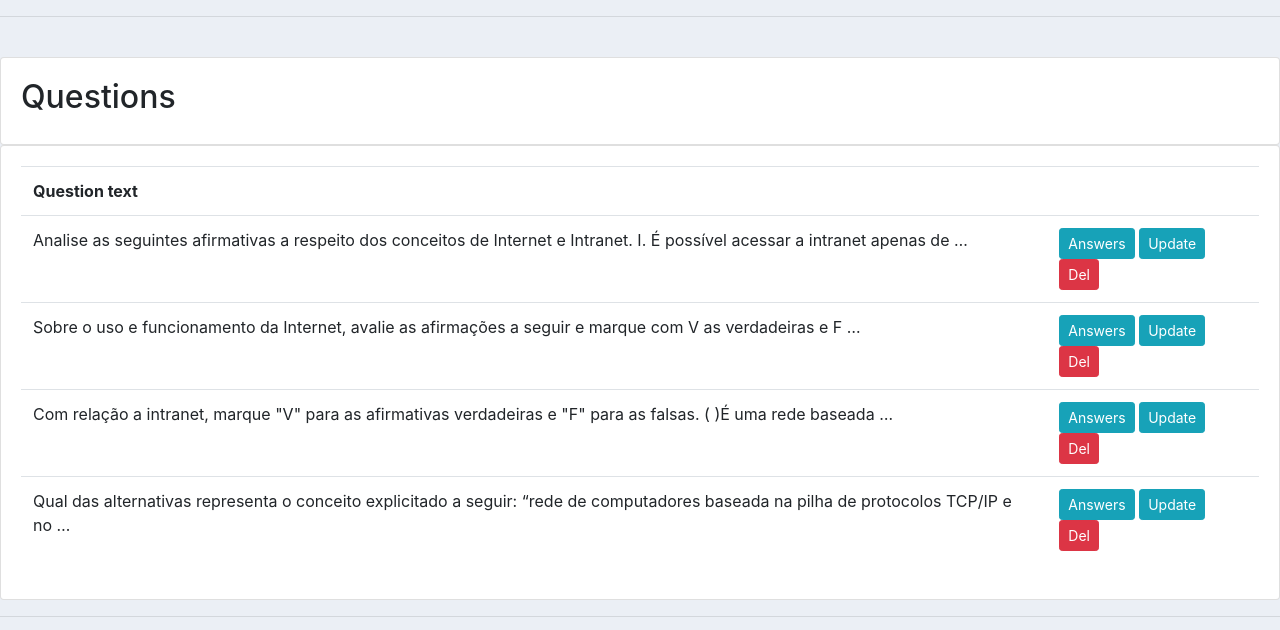
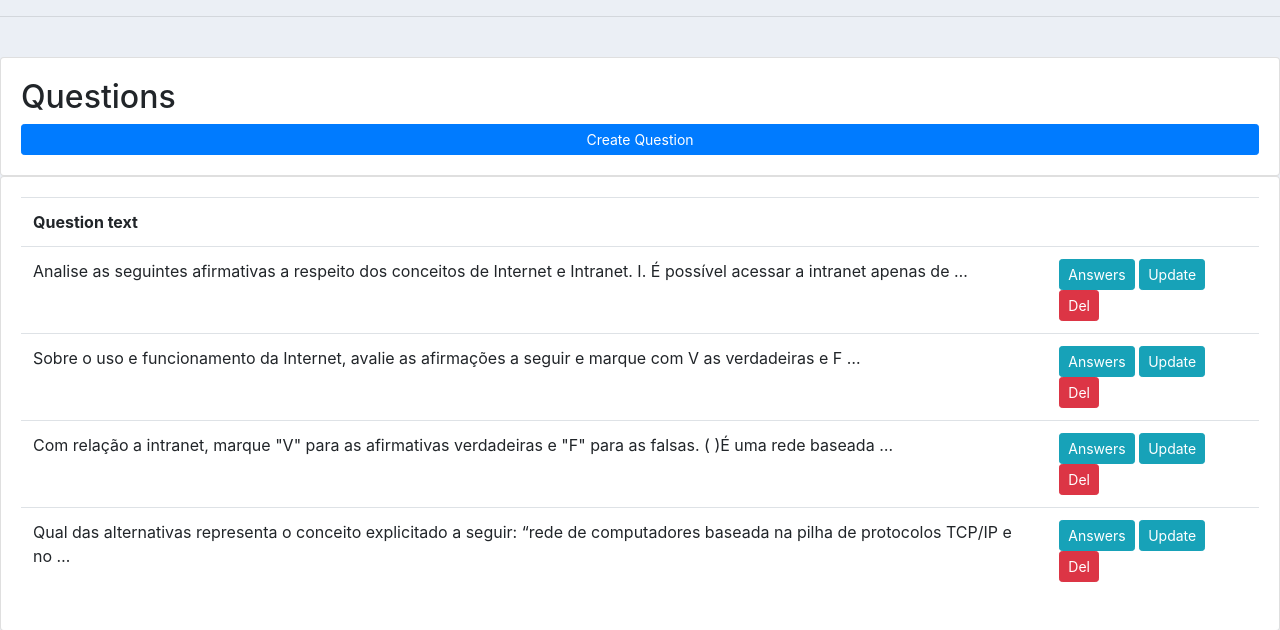
Before and after one commit to silviotassini/qea, a Django app: page /questions/ in a window 1280 px wide. Shown: the part 64-694 px from the top of the page. Run offline with Django 3.2, Linux system fonts and the light colour scheme; data comes from the database, SQL or seed files in the repository; both versions use the stored data as it was after the commit.

Commit message:
Answer update

```diff
--- a/questions/admin.py
+++ b/questions/admin.py
@@ -9,7 +9,7 @@ admin.site.register(Note)
 admin.site.register(QuestionTag)
 admin.site.register(Tag)
 
-class QuestionAdmin(admin.ModelAdmin):
+""" class QuestionAdmin(admin.ModelAdmin):
     fields = ['theme','asktext']
-    list_display=['theme','asktext','date_created']
-admin.site.register(Question, QuestionAdmin)
+    list_display=['theme','asktext','date_created'] """
+admin.site.register(Question)#, QuestionAdmin)
--- a/questions/templates/questions/questions.html
+++ b/questions/templates/questions/questions.html
@@ -6,6 +6,7 @@
     <div class="col-md">
         <div class="card card-body">
                 <h2>Questions</h2>
+                <a class="btn btn-primary  btn-sm btn-block" href="{% url 'create_questions' %}">Create Question</a>
         </div>
         <div class="card card-body">
             <table class="table">
--- a/questions/views.py
+++ b/questions/views.py
@@ -126,9 +126,12 @@ def answers(request, pk):
 
 def manage_answers(request,pk,sk=0):
     if sk == 0: #create
-        answers = None
+        question = Question.objects.get(id=pk)
+        answers = Answer(question=question)
+        print("entrou 1")
     else: #update
         answers = Answer.objects.get(id=sk)
+        print("entrou 2")
     form = AnswersForm(instance=answers)
     if request.method == 'POST':
         form = AnswersForm(request.POST, instance=answers)
```
Also changed, not shown: db.sqlite3.
